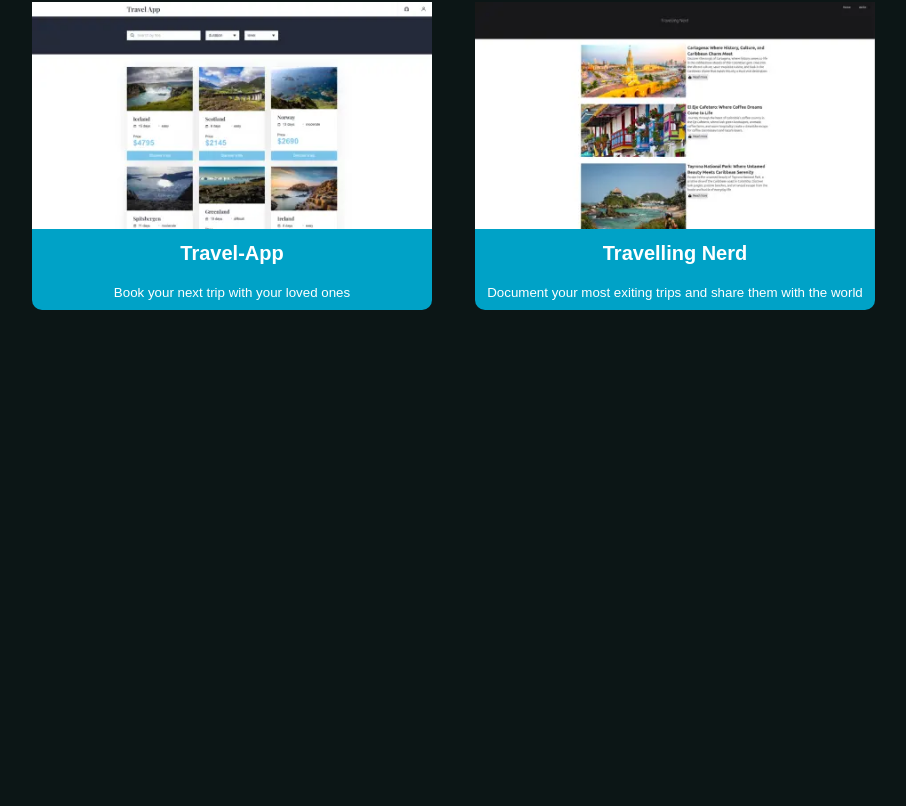
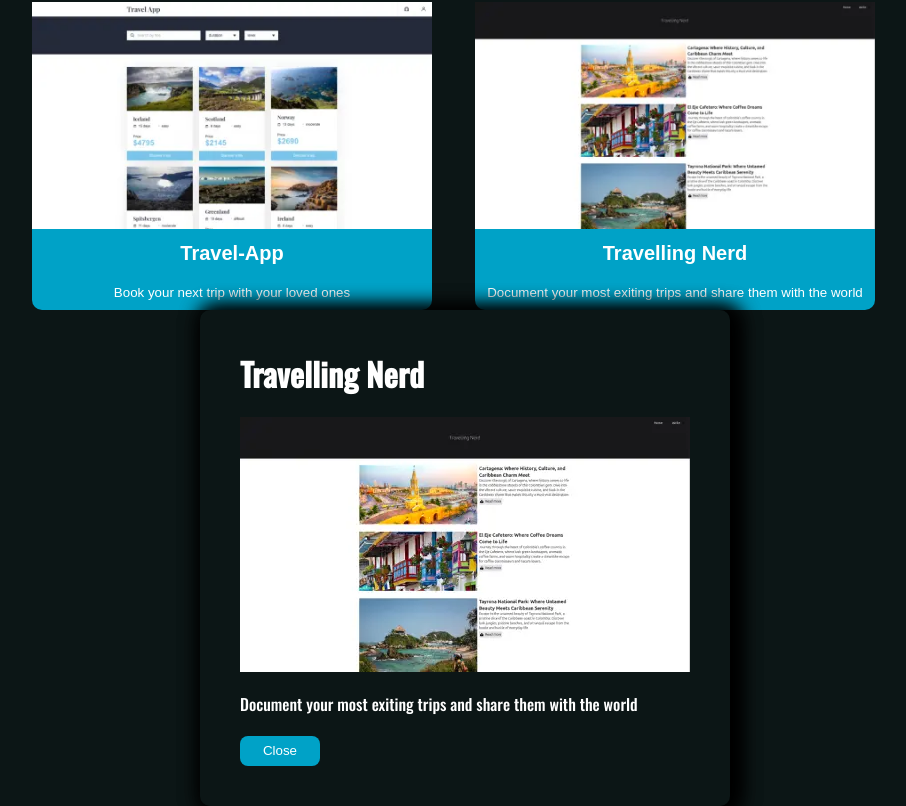
Before and after one commit to JKaypa/portfolio, a React (Vite) app: page / in a window 1280 px wide. Shown: the part 907-1713 px from the top of the page, without its empty margins (175-1081 px from the left). Before the commit the page ends 1237 px from the top, so only its background shows below. Built offline with nearby package versions, Linux system fonts and the light colour scheme.

Commit message:
dialog class names

```diff
--- a/src/components/projects/project.css
+++ b/src/components/projects/project.css
@@ -42,23 +42,26 @@
     background: transparent;
 }
 
-dialog {
+.project-dialog {
     margin: auto;
     padding: 40px;
     background-color: var(--background);
     border: none;
     border-radius: 10px;
     box-shadow: black 5px 2px 20px 5px;
+    display: flex;
+    flex-direction: column;
+    gap: 20px;
 }
 
-dialog button {
+.project-dialog::backdrop {
+    background: rgba(0, 0, 0, 0.5);
+}
+
+.project-dialog__button {
     background-color: var(--main-color);
     width: 80px;
     height: 30px;
     border-radius: 8px;
     border: none
 }
-
-::backdrop {
-    background: rgba(0, 0, 0, 0.5);
-}
```
